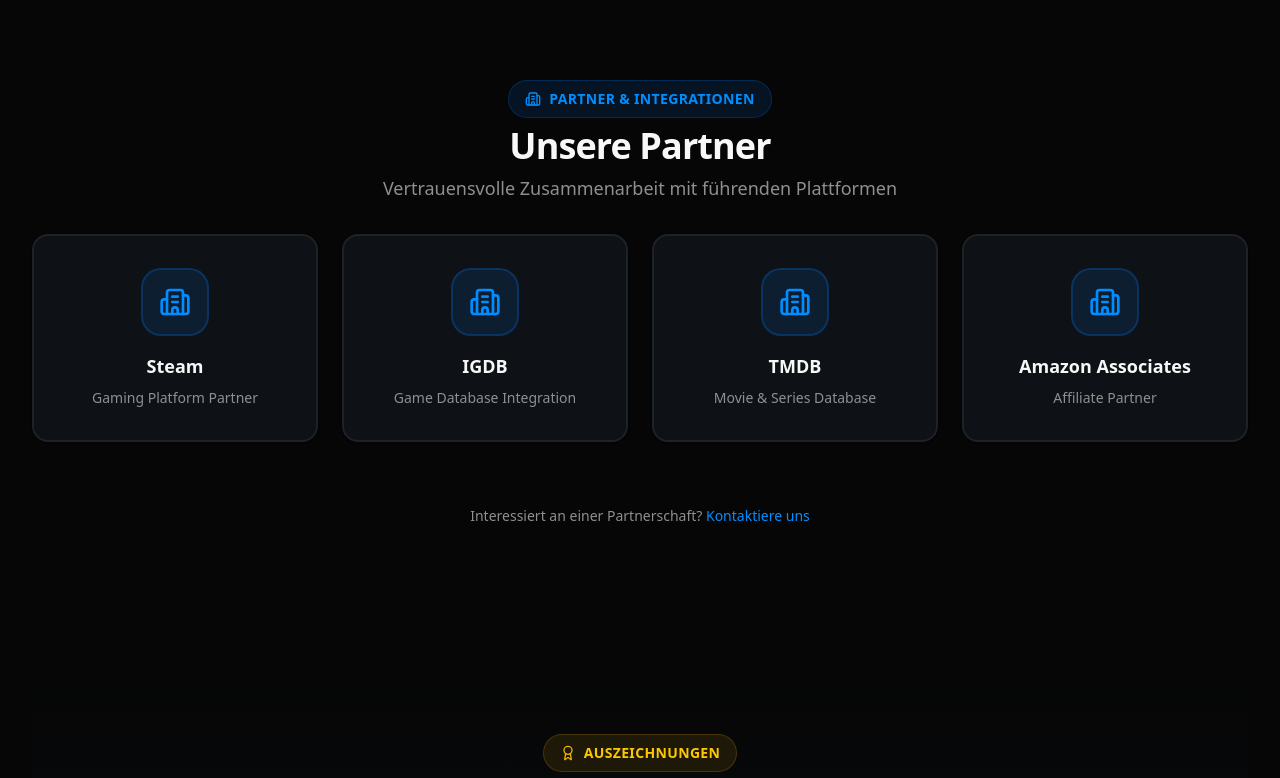
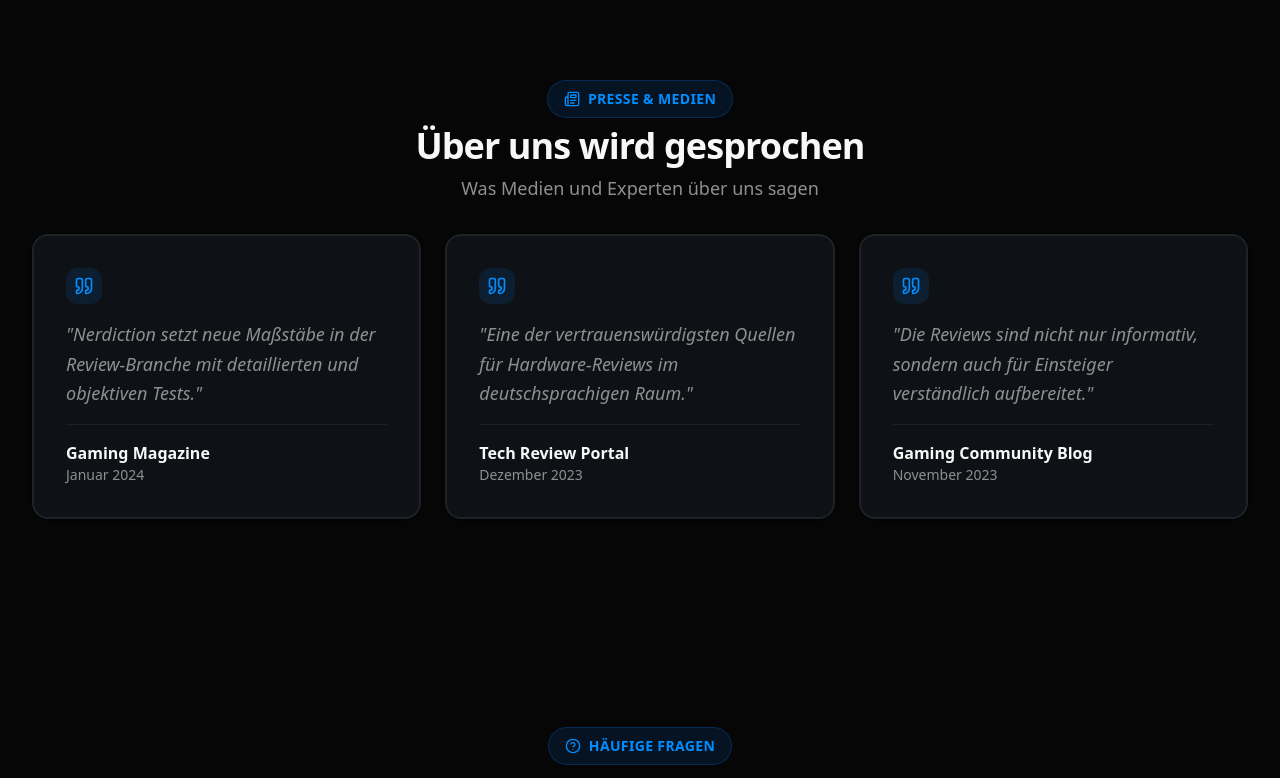
Before and after one commit to PrinzMichiDE/nerdictionde, a Next.js app: page / in a window 1280 px wide. Shown: the part 4780-5558 px from the top of the page. Built offline with nearby package versions, Linux system fonts and the light colour scheme; no server answers; the database is empty.

Commit message:
Remove Partners and Awards sections from home page
Co-authored-by: michel.fritzsch <michel.fritzsch@join.de>

```diff
--- a/src/app/page.tsx
+++ b/src/app/page.tsx
@@ -14,8 +14,6 @@ import { TrustBadges } from "@/components/home/TrustBadges";
 import { ImageGallery } from "@/components/home/ImageGallery";
 import { VideoGallery } from "@/components/home/VideoGallery";
 import { ParallaxHighlights } from "@/components/home/ParallaxSection";
-import { Partners } from "@/components/home/Partners";
-import { Awards } from "@/components/home/Awards";
 import { SocialProof } from "@/components/home/SocialProof";
 import { FAQ } from "@/components/home/FAQ";
 import { StatsDashboard } from "@/components/home/StatsDashboard";
@@ -185,12 +183,6 @@ export default async function HomePage() {
       {/* Parallax Highlights Section */}
       <ParallaxHighlights />
 
-      {/* Partners Section */}
-      <Partners />
-
-      {/* Awards Section */}
-      <Awards />
-
       {/* Press Mentions Section */}
       <PressMentions />
 
```
